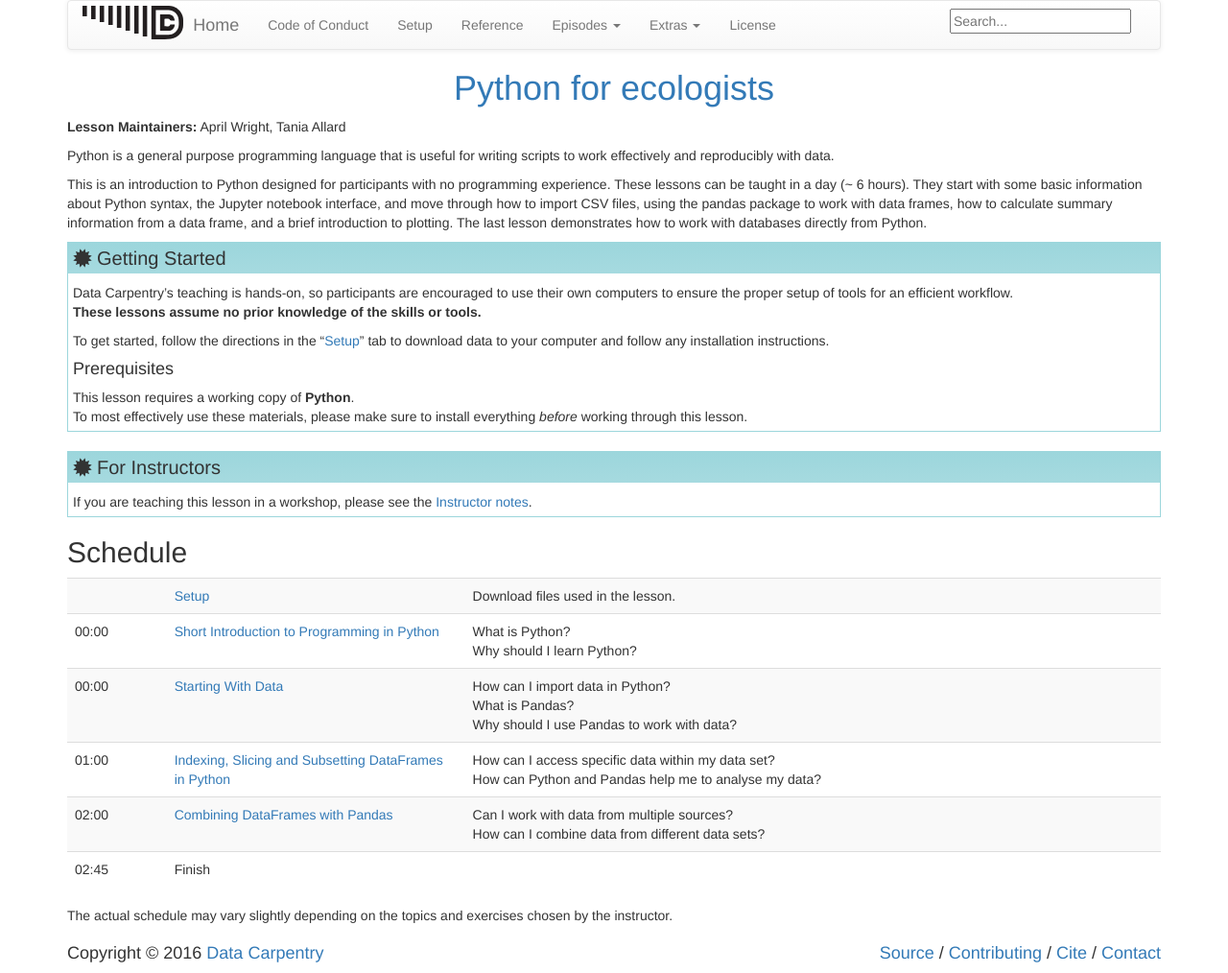
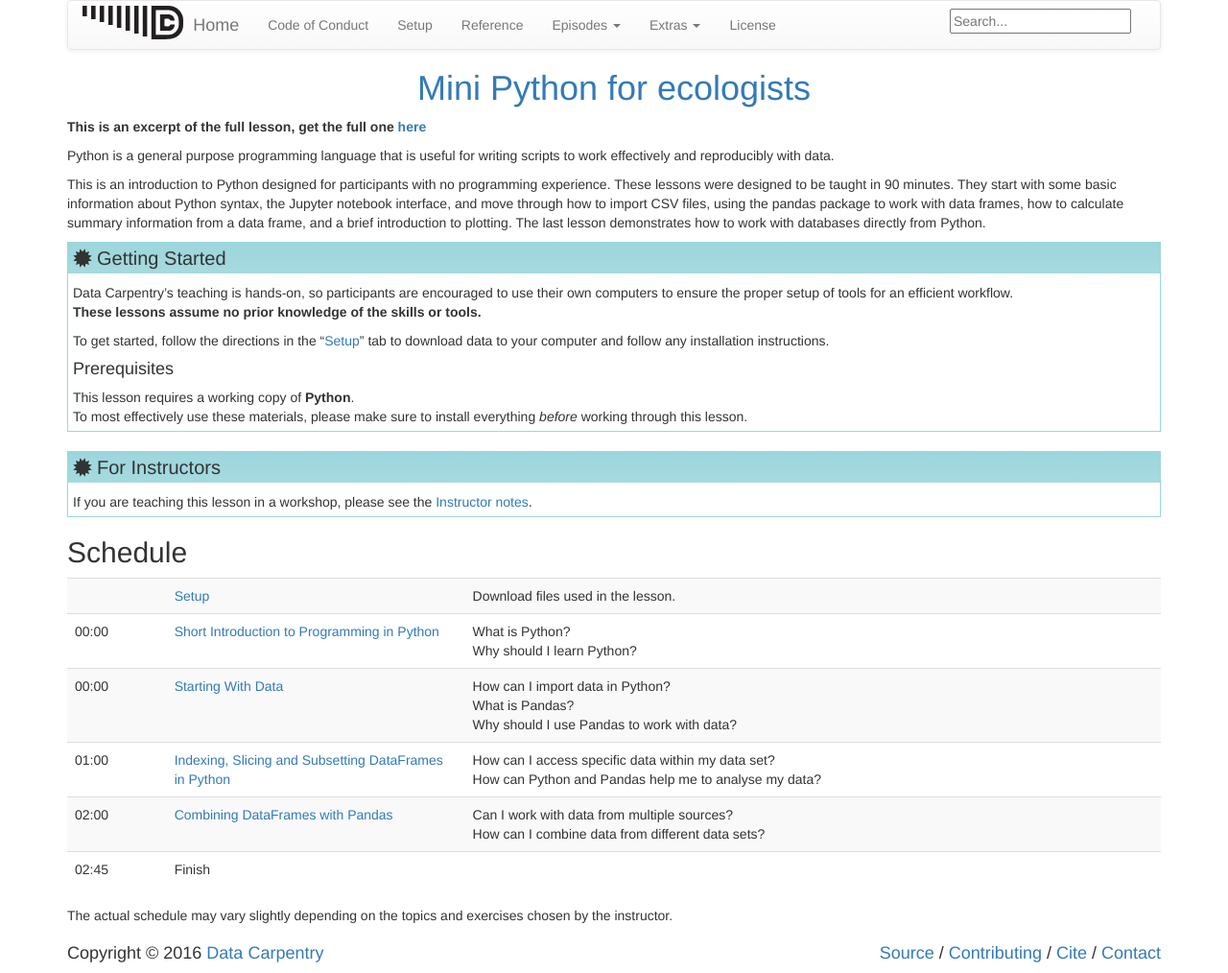
Before and after one commit to brownsarahm/python-ecology-mini, a Jekyll site: the page built from index.md, in a window 1280 px wide. Shown: the whole page at 96% size. Built offline with Jekyll 4.4.1, drawn with Linux system fonts in a browser that asks for light colours.

Commit message:
notes that its only a partial, links to full

```diff
--- a/_config.yml
+++ b/_config.yml
@@ -6,7 +6,7 @@
 carpentry: "dc"
 
 # Overall title for pages.
-title: "Python for ecologists"
+title: "Mini Python for ecologists"
 
 # Contact email address.
 email: lessons@software-carpentry.org
@@ -20,7 +20,7 @@ kind: "lesson"
 
 # Magic to make URLs resolve both locally and on GitHub.
 # See https://help.github.com/articles/repository-metadata-on-github-pages/.
-repository: datacarpentry/python-ecology-lesson
+repository: brownsarahm/python-ecology-mini
 
 # Sites.
 amy_site: "https://amy.software-carpentry.org/workshops"
--- a/index.md
+++ b/index.md
@@ -7,11 +7,11 @@ maintainers:
   - Tania Allard
 ---
 
-**Lesson Maintainers:** {{ page.maintainers | join: ', ' }}
+**This is an excerpt of the full lesson, get the full one [here](http://www.datacarpentry.org/python-ecology-lesson/)**
 
 Python is a general purpose programming language that is useful for writing scripts to work effectively and reproducibly with data.
 
-This is an introduction to Python designed for participants with no programming experience. These lessons can be taught in a day (~ 6 hours). They start with some basic information about Python syntax, the Jupyter notebook interface, and move through how to import CSV files, using the pandas package to work with data frames, how to calculate summary information from a data frame, and a brief introduction to plotting. The last lesson demonstrates how to work with databases directly from Python.
+This is an introduction to Python designed for participants with no programming experience. These lessons were designed to be taught in 90 minutes. They start with some basic information about Python syntax, the Jupyter notebook interface, and move through how to import CSV files, using the pandas package to work with data frames, how to calculate summary information from a data frame, and a brief introduction to plotting. The last lesson demonstrates how to work with databases directly from Python.
 
 > ## Getting Started
 >
```
Also changed, not shown: README.md.
